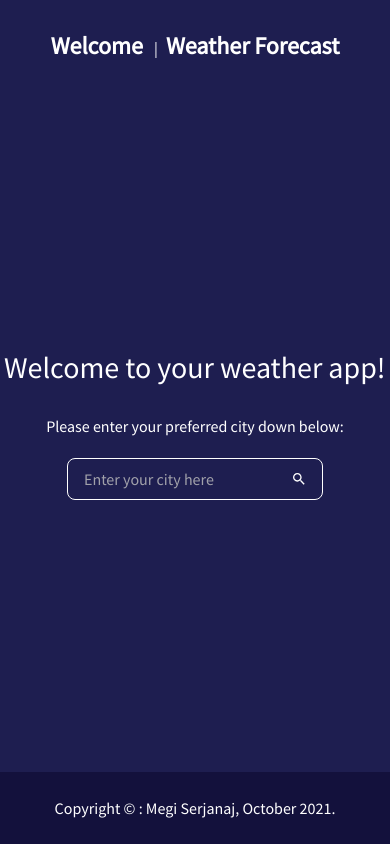
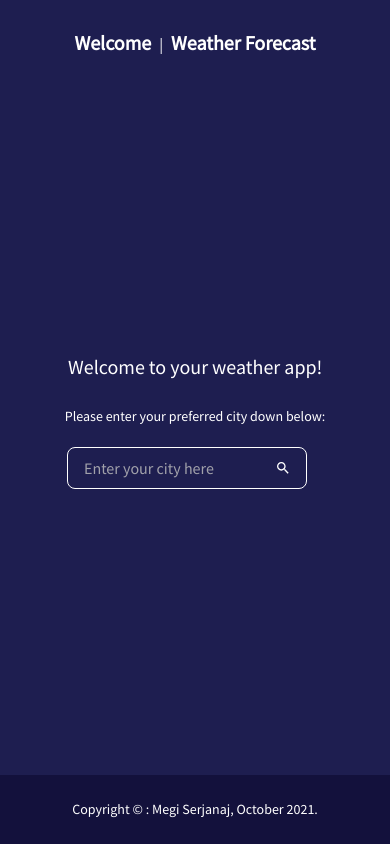
Before and after one commit to megiserjanaj/megi_weather_app_vue, a Vue app: page / in a window 390 px wide. Built offline with nearby package versions, Linux system fonts and the light colour scheme.

Commit message:
responsiveness updates using tailwind, removing the classes in the main.scss file

```diff
--- a/src/assets/styles/main.scss
+++ b/src/assets/styles/main.scss
@@ -23,35 +23,3 @@ $animationDelay2s: 2s;
 	animation-delay: $animationDelay2s;
 	animation-duration: $animationDuration2s;
 }
-
-/* Media Queries */
-@media only screen and (max-width: 375px) {
-	.p-7 {
-		padding: 0.75rem;
-	}
-	a.text-2xl.font-bold {
-		font-size: 1.3rem;
-	}
-	h1.text-3xl.animate__animated.animate__zoomIn {
-		font-size: 1.3rem;
-	}
-	p.animate__animated.animate__fadeIn {
-		font-size: 0.85rem;
-	}
-	.max-w-sm.w-80.mx-auto.my-0.rounded.overflow-hidden.shadow-lg.animate__animated.animate__fadeInUp {
-		width: 100%;
-	}
-	img.w-30.h-auto.mx-auto.my-0.animate__animated.animate__fadeInLeft {
-		width: 5rem;
-		height: auto;
-	}
-	p.text-base.text-center.text-4xl.font-extrabold.mx-auto.my-0.animate__animated.animate__zoomIn{
-		font-size: 1.875rem;
-	}
-	p.text-base.text-center.capitalize.text-xs.p-2\.5.animate__animated.animate__zoomIn {
-		padding: 0;
-	}
-	.px-2.pt-3.pb-3.grid-cols-2.mx-auto.my-0.animate__animated.animate__fadeIn {
-		display: flex;
-	}
-}
--- a/src/components/Footer.vue
+++ b/src/components/Footer.vue
@@ -1,17 +1,28 @@
 <template>
-    <footer v-bind:style="{'background-color':'#13113c'}" class="w-full">
-      <p class="mx-auto my-0 p-6 text-white-50 text-base font-sans text-center">{{ copyright }}</p>
-    </footer>
+	<footer v-bind:style="{ 'background-color': '#13113c' }" class="w-full">
+		<p
+			class="
+				mx-auto
+				my-0
+				p-6
+				text-white-50 text-base
+				font-sans
+				text-center
+                xs:text-sm
+                lg:text-base
+			">
+			{{ copyright }}
+		</p>
+	</footer>
 </template>
 
 <script>
-
-export default({
-    name: "Footer",
-    data () {
-        return {
-            copyright: "Copyright © : Megi Serjanaj, October 2021."
-        }
-    }
-});
+export default {
+	name: 'Footer',
+	data() {
+		return {
+			copyright: 'Copyright © : Megi Serjanaj, October 2021.',
+		};
+	},
+};
 </script>
--- a/src/components/Header.vue
+++ b/src/components/Header.vue
@@ -1,6 +1,27 @@
 <template>
 	<header class="p-7 text-center">
-		<router-link to="/" class="text-xxl text-white-50 font-sans font-bold">Welcome</router-link> <span class="text-white-50 p-2">|</span>
-		<router-link to="/weather" class="text-xxl text-white-50 font-sans font-bold">Weather Forecast</router-link>
+		<router-link
+			to="/"
+			class="
+				text-xxl text-white-50
+				font-sans font-bold
+				xs:text-xl
+				md:text-xxl
+				lg:text-xxl
+			"
+			>Welcome</router-link
+		>
+		<span class="text-white-50 p-2">|</span>
+		<router-link
+			to="/weather"
+			class="
+				text-xxl text-white-50
+				font-sans font-bold
+				xs:text-xl
+				md:text-xxl
+				lg:text-xxl
+			"
+			>Weather Forecast</router-link
+		>
 	</header>
 </template>
--- a/src/views/Home.vue
+++ b/src/views/Home.vue
@@ -4,13 +4,26 @@
 			<div class="mx-auto my-auto text-center">
 				<h1
 					class="
-						text-xxxl text-white-50 font-sans
+						text-xxxl text-white-50
+						font-sans
+						xs:text-xl
+						sm:text-xxxl
+						md:text-xxxl
+						lg:text-xxxl
 						animate__animated animate__zoomIn
 					">
 					Welcome to your weather app!
 				</h1>
 				<br />
-				<p class="text-white-50 font-sans animate__animated animate__fadeIn">
+				<p
+					class="
+						text-white-50
+						font-sans
+						xs:text-sm
+						md:text-base
+						lg:text-base
+						animate__animated animate__fadeIn
+					">
 					Please enter your preferred city down below:
 				</p>
 			</div>
@@ -36,6 +49,9 @@
 						text-white-50
 						font-sans
 						focus:outline-none focus:border-green-500
+						xs:w-60
+						md:w-full
+						lg:w-full
 					"
 					v-bind:style="{ 'background-color': 'transparent' }"
 					v-model="query"
--- a/src/views/Weather.vue
+++ b/src/views/Weather.vue
@@ -12,6 +12,9 @@
 					bg-white-50
 					shadow-custom
 					animate__animated animate__fadeInUp
+					xs:w-60
+					md:w-80
+					lg:w-80
 				">
 				<div v-if="info" class="px-8 py-8 bg-white w-full h-auto">
 					<h2
@@ -21,11 +24,20 @@
 							text-xxxl text-gunSmoke-500
 							capitalize
 							mx-auto
+							xs:text-xl
+							md:text-xxxl
+							lg:text-xl
 						">
 						{{ info.data.name }}
-						<sup class="text-blackRock-500 text-base">{{
-							info.data['sys']['country']
-						}}</sup>
+						<sup
+							class="
+								text-blackRock-500 text-base
+								xs:text-sm
+								md:text-base
+								lg:text-base
+							"
+							>{{ info.data['sys']['country'] }}</sup
+						>
 					</h2>
 					<div id="icon" class="mx-auto -mt-2">
 						<img
@@ -35,6 +47,9 @@
 								h-auto
 								mx-auto
 								my-2
+								xs:w-20
+								md:w-30
+								lg:w-30
 								animate__animated animate__fadeInLeft
 							" />
 					</div>
@@ -44,6 +59,9 @@
 							font-anton
 							mx-auto
 							-mt-4
+							xs:text-xxl
+							md:text-xxxxl
+							lg:text-xxxxl
 							animate__animated animate__zoomIn
 						">
 						{{ Math.round(info.data['main']['temp']) }}&deg;C
@@ -75,10 +93,20 @@
 								font-extrabold
 								text-stratos-500
 								font-sans
+								xs:text-base
+								md:text-lg
+								lg:text-xl
 							">
 							Feels like
 						</h3>
-						<p class="text-base text-blackRock-500 font-anton">
+						<p
+							class="
+								text-base text-blackRock-500
+								font-anton
+								xs:text-sm
+								md:text-base
+								lg:text-base
+							">
 							{{
 								Math.round(info.data['main']['feels_like'])
 							}}&deg;C
@@ -93,6 +121,9 @@
 							align-middle
 							mx-auto
 							my-0
+							xs:px-0
+							md:px-5
+							lg:px-5
 							animate__animated animate__fadeIn
 						">
 						<div
@@ -111,6 +142,9 @@
 									font-extrabold
 									text-centertext text-stratos-500
 									font-sans
+									xs:text-sm
+									md:text-base
+									lg:text-base
 								">
 								Humidity
 							</h3>
@@ -118,6 +152,9 @@
 								class="
 									text-base text-center text-blackRock-500
 									font-sans
+									xs:text-sm
+									md:text-base
+									lg:text-base
 								">
 								{{ Math.round(info.data['main']['humidity']) }}
 							</p>
@@ -138,10 +175,20 @@
 									font-extrabold
 									text-stratos-500
 									font-sans
+									xs:text-sm
+									md:text-base
+									lg:text-base
 								">
 								Wind
 							</h3>
-							<p class="text-base text-blackRock-500 font-sans">
+							<p
+								class="
+									text-base text-blackRock-500
+									font-sans
+									xs:text-sm
+									md:text-base
+									lg:text-base
+								">
 								{{ info.data['wind']['speed'] }}
 							</p>
 						</div>
--- a/tailwind.config.js
+++ b/tailwind.config.js
@@ -83,6 +83,14 @@ module.exports = {
        boxShadow: {
            custom: '-1px 20px 15px 3px rgb(0 0 0 / 30%), 0px 20px 12px 18px rgb(0 0 0 / 10%)'
        },
+       screens: {
+           xs: '200px',
+           sm: '640px',
+           md: '768px',
+           lg: '1024px',
+           xl: '1280px',
+           xxl: '1536px'
+       }
      },
      variants: {
        extend: {},
```
